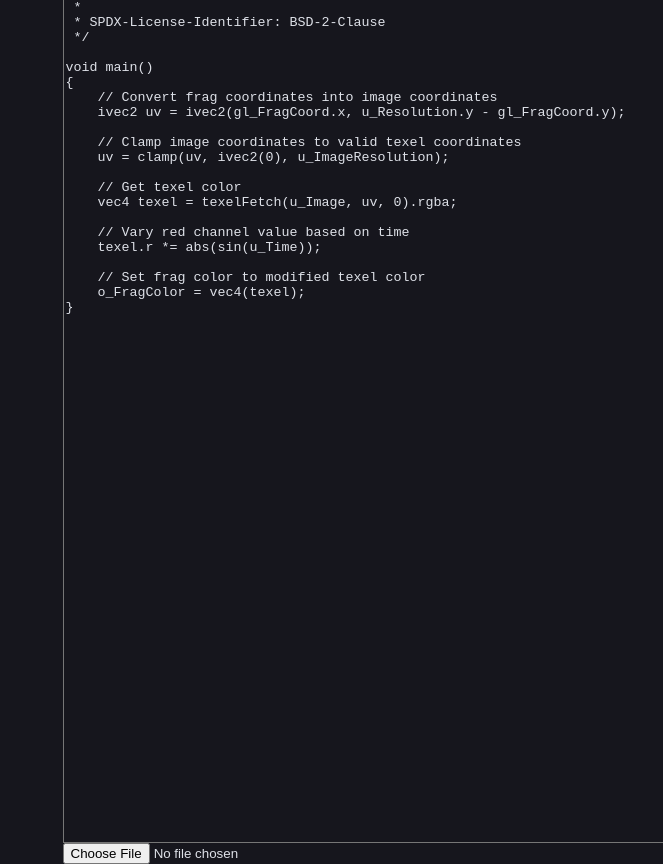
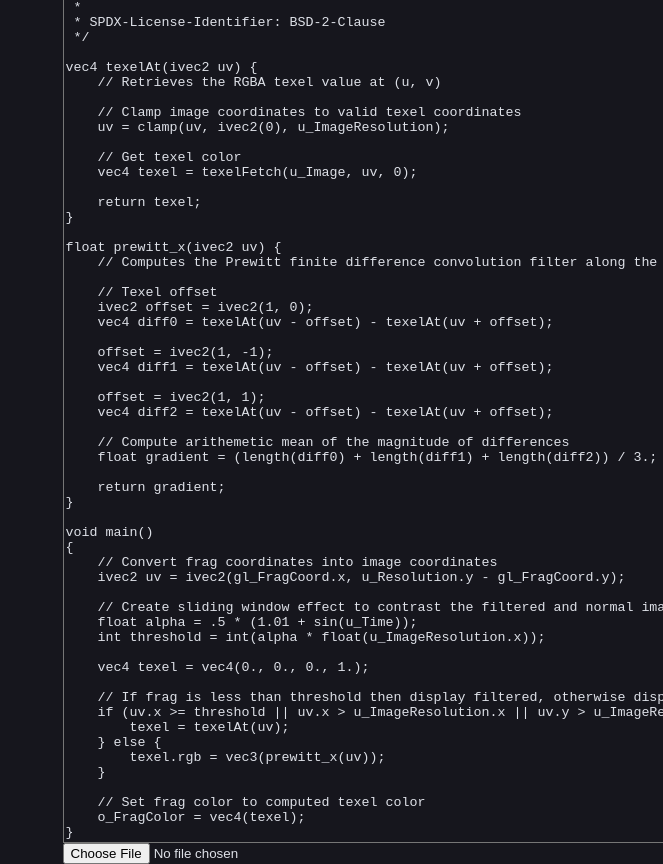
Before and after one commit to barnden/glsl-editor, a plain HTML site: page index.html in a window 1280 px wide. Shown: the top 864 px of the page, without its empty margins (617-1280 px from the left). Drawn offline with Linux system fonts and the light colour scheme.

Commit message:
Make default shader compute Prewitt filter

```diff
--- a/index.html
+++ b/index.html
@@ -56,21 +56,56 @@ precision highp float;in vec3 i_Position;void main(){gl_Position=vec4(i_Position
  * SPDX-License-Identifier: BSD-2-Clause
  */
 
+vec4 texelAt(ivec2 uv) {
+    // Retrieves the RGBA texel value at (u, v)
+
+    // Clamp image coordinates to valid texel coordinates
+    uv = clamp(uv, ivec2(0), u_ImageResolution);
+
+    // Get texel color
+    vec4 texel = texelFetch(u_Image, uv, 0);
+
+    return texel;
+}
+
+float prewitt_x(ivec2 uv) {
+    // Computes the Prewitt finite difference convolution filter along the x-axis centred at (u, v)
+
+    // Texel offset
+    ivec2 offset = ivec2(1, 0);
+    vec4 diff0 = texelAt(uv - offset) - texelAt(uv + offset);
+
+    offset = ivec2(1, -1);
+    vec4 diff1 = texelAt(uv - offset) - texelAt(uv + offset);
+
+    offset = ivec2(1, 1);
+    vec4 diff2 = texelAt(uv - offset) - texelAt(uv + offset);
+
+    // Compute arithemetic mean of the magnitude of differences
+    float gradient = (length(diff0) + length(diff1) + length(diff2)) / 3.;
+
+    return gradient;
+}
+
 void main()
 {
     // Convert frag coordinates into image coordinates
     ivec2 uv = ivec2(gl_FragCoord.x, u_Resolution.y - gl_FragCoord.y);
 
-    // Clamp image coordinates to valid texel coordinates
-    uv = clamp(uv, ivec2(0), u_ImageResolution);
+    // Create sliding window effect to contrast the filtered and normal image
+    float alpha = .5 * (1.01 + sin(u_Time));
+    int threshold = int(alpha * float(u_ImageResolution.x));
 
-    // Get texel color
-    vec4 texel = texelFetch(u_Image, uv, 0).rgba;
+    vec4 texel = vec4(0., 0., 0., 1.);
 
-    // Vary red channel value based on time
-    texel.r *= abs(sin(u_Time));
+    // If frag is less than threshold then display filtered, otherwise display normal
+    if (uv.x >= threshold || uv.x > u_ImageResolution.x || uv.y > u_ImageResolution.y) {
+        texel = texelAt(uv);
+    } else {
+        texel.rgb = vec3(prewitt_x(uv));
+    }
 
-    // Set frag color to modified texel color
+    // Set frag color to computed texel color
     o_FragColor = vec4(texel);
 }
 `
```
